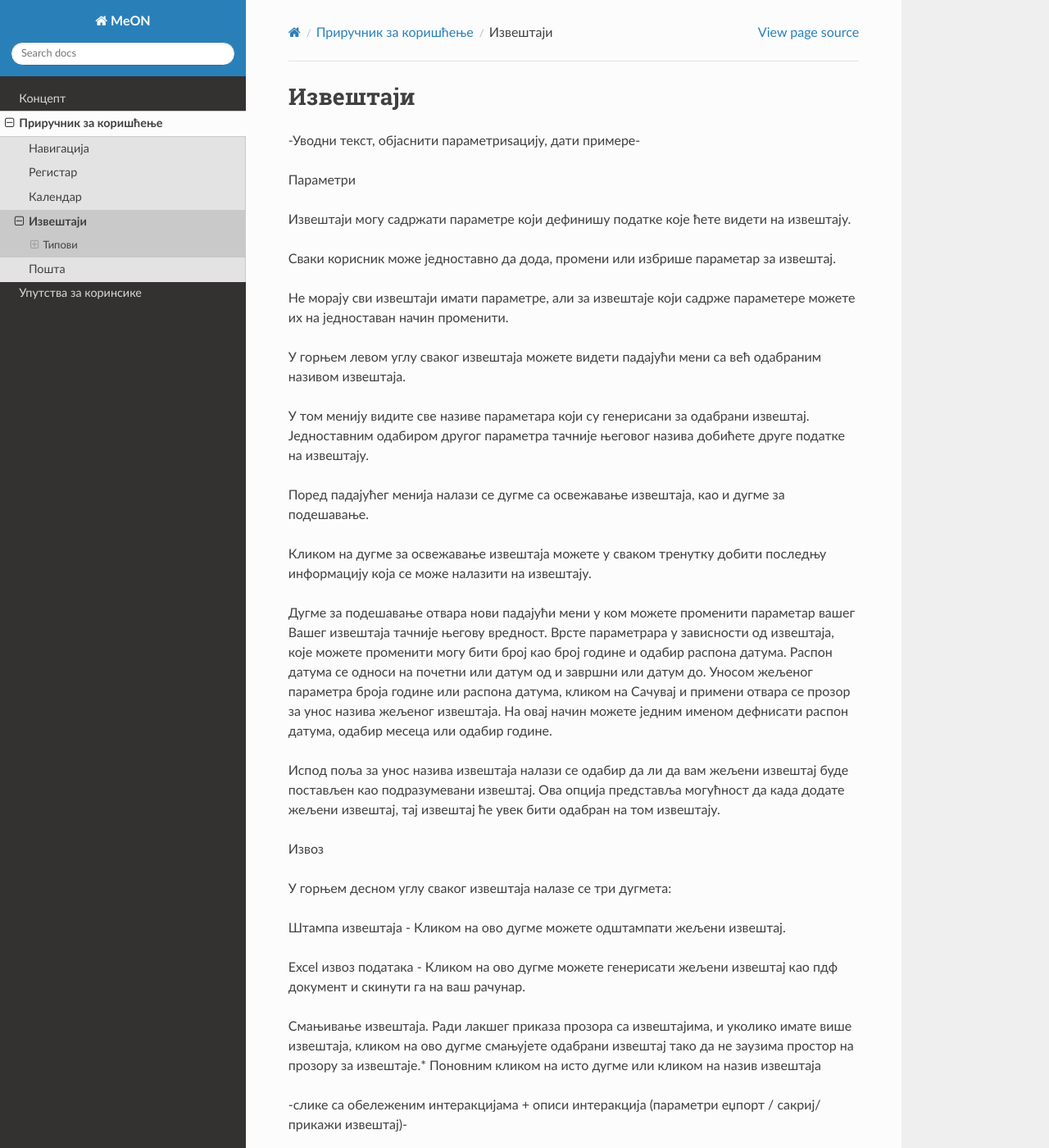
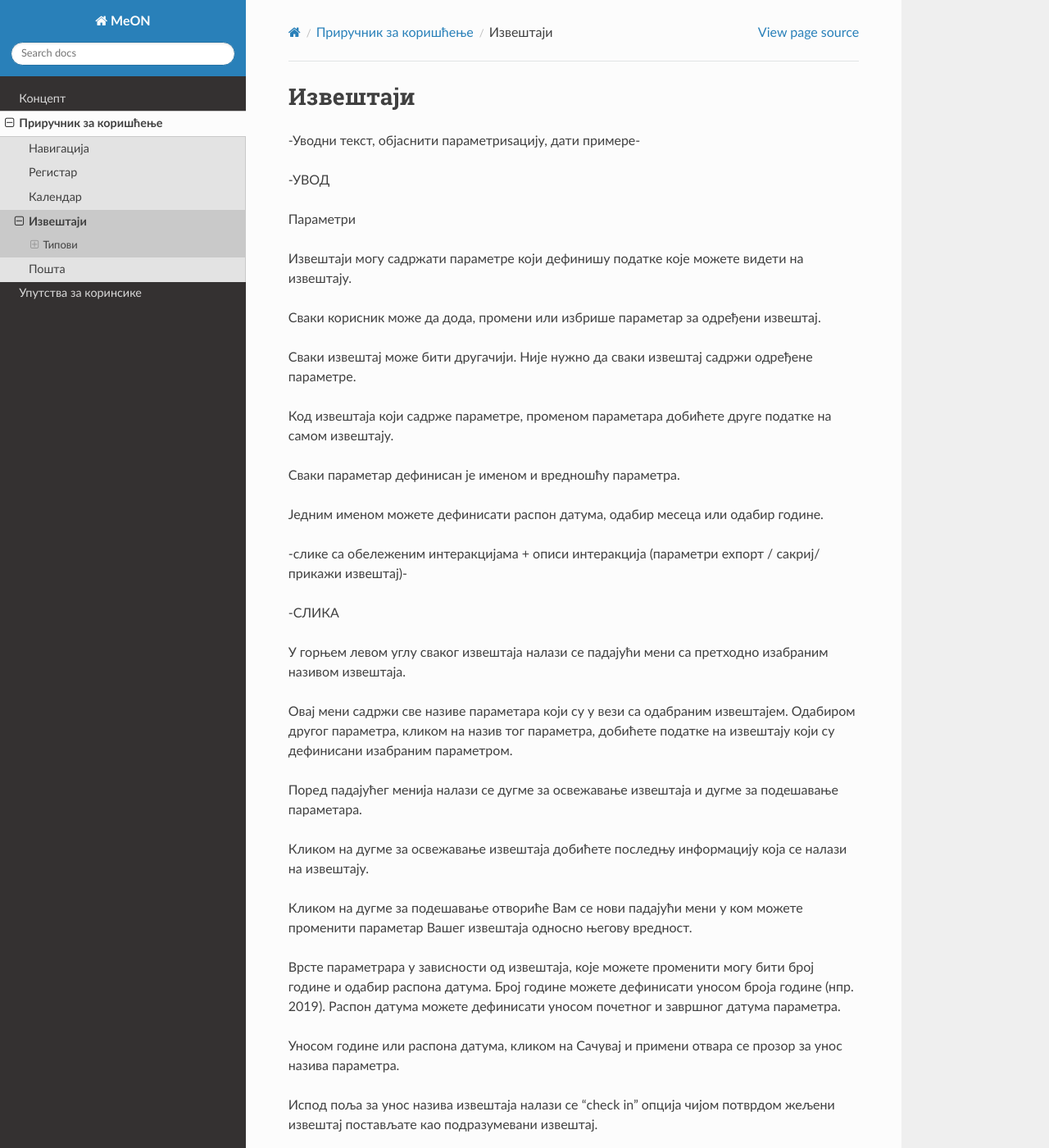
Before and after one commit to ismt-hub/MeON-Docs, a Sphinx documentation site: the page built from docs/prirucnik/izvestaji.rst, in a window 1280 px wide and 1400 px high. Shown: the whole window at 82% size. Built offline with Sphinx 7.4.7 and the Read the Docs theme 2.0.0, drawn with Linux system fonts in a browser that asks for light colours; some of the changed text lies outside the part shown.

Commit message:
Changed Izvestaji.srt

```diff
--- a/docs/prirucnik/izvestaji.rst
+++ b/docs/prirucnik/izvestaji.rst
@@ -3,98 +3,121 @@
 *********
 Извештаји
 *********
+
+
 -Уводни текст, објаснити параметриѕацију, дати примере-
+
+-УВОД
 
 Параметри
 
-Извештаји могу садржати параметре који дефинишу податке које ћете видети на извештају.
+Извештаји могу садржати параметре који дефинишу податке које можете видети на извештају.
 
-Сваки корисник може једноставно да дода, промени или избрише параметар за извештај.
+Сваки корисник може да дода, промени или избрише параметар за одређени извештај.
 
-Не морају сви извештаји имати параметре, али за извештаје који садрже параметере можете их на једноставан начин променити.
+Сваки извештај може бити другачији. Није нужно да сваки извештај садржи одређене параметре.
 
-У горњем левом углу сваког извештаја можете видети падајући мени са већ одабраним називом извештаја.
+Код извештаја који садрже параметре, променом параметара добићете друге податке на самом извештају.
 
-У том менију видите све називе параметара који су генерисани за одабрани извештај.
-Једноставним одабиром другог параметра тачније његовог назива добићете друге податке на извештају.
+Сваки параметар дефинисан је именом и вредношћу параметра.
 
-Поред падајућег менија налази се дугме са освежавање извештаја, као и дугме за подешавање.
-
-Кликом на дугме за освежавање извештаја можете у сваком тренутку добити последњу информацију која се може налазити на извештају.
-
-Дугме за подешавање отвара нови падајући мени у ком можете променити параметар вашег Вашег извештаја тачније његову вредност.
-Врсте параметрара у зависности од извештаја, које можете променити могу бити број као број године и одабир распона датума. Распон датума се односи на почетни или датум од и завршни или датум до.
-Уносом жељеног параметра броја године или распона датума, кликом на Сачувај и примени отвара се прозор за унос назива жељеног извештаја.
-На овај начин можете једним именом дефнисати распон датума, одабир месеца или одабир године.
-
-Испод поља за унос назива извештаја налази се одабир да ли да вам жељени извештај буде постављен као подразумевани извештај. Ова опција представља могућност да када додате жељени извештај, тај извештај ће увек бити одабран на том извештају.
-
-Извоз
-
-У горњем десном углу сваког извештаја налазе се три дугмета:
-
-Штампa извештаја - Кликом на ово дугме можете одштампати жељени извештај.
-
-Еxcel извоз података - Кликом на ово дугме можете генерисати жељени извештај као пдф документ и скинути га на ваш рачунар.
-
-Смањивање извештаја. Ради лакшег приказа прозора са извештајима, и уколико имате више извештаја, кликом на ово дугме смањујете одабрани извештај тако да не заузима простор на прозору за извештаје.*
-Поновним кликом на исто дугме или кликом на назив извештаја
+Једним именом можете дефинисати распон датума, одабир месеца или одабир године.
 
 
--слике са обележеним интеракцијама + описи интеракција (параметри еџпорт / сакриј/прикажи извештај)-
+-слике са обележеним интеракцијама + описи интеракција (параметри еxпорт / сакриј/прикажи извештај)-
 
-.. image:: ../_static/img/Izvestaji/izvestaji.png
-   :width: 600
-   :align: center
-
-Уводни текст - опис из презентације
-
-Овај део апликације садржи извештаје за одабрани ентитет. Ентитети
-
-screenshot sa obelezenim interakcijama + opisi interakcija
+-СЛИКА
 
 
+У горњем левом углу сваког извештаја налази се падајући мени са претходно изабраним називом извештаја.
+
+Овај мени садржи све називе параметара који су у вези са одабраним извештајем. Одабиром другог параметра, кликом на назив тог параметра, добићете податке на извештају који су дефинисани изабраним параметром.
+
+Поред падајућег менија налази се дугме за освежавање извештаја и дугме за подешавање параметара.
+
+Кликом на дугме за освежавање извештаја добићете последњу информацију која се налази на извештају.
+
+Кликом на дугме за подешавање отвориће Вам се нови падајући мени у ком можете променити параметар Вашег извештаја односно његову вредност.
+
+Врсте параметрара у зависности од извештаја, које можете променити могу бити  број године и одабир распона датума. Број године можете дефинисати уносом броја године (нпр. 2019).
+Распон датума можете дефинисати уносом почетног и завршног датума параметра.
+
+Уносом године или распона датума, кликом на Сачувај и примени отвара се прозор за унос назива параметра.
+
+Испод поља за унос назива извештаја налази се “check in” опција чијом потврдом жељени извештај постављате као подразумевани извештај.
+
+Овом потврдом жељени параметар извештаја постаје увек одабран на том извештају док се одабир не промени.
+
+
+У горњем десном углу сваког извештаја налази се:
+
+Дугме за штампу извештаја - Кликом на ово дугме можете одштампати жељени извештај.
+
+Дугме за извоз података - кликом на ово дугме можете генерисати жељени извештај као пдф документ и сачувати га на Вашем рачунару.
+
+Дугме за смањивање извештаја - кликом на ово дугме умањујете одабрани извештај, како не би заузимао простор на прозору за извештаје, и добијате прегледнији приказ прозора са извештајима. Поновним кликом на исто дугме вратићете извештај на претходну величину.
 
 
 Типови
 =========
 
-Испод можете видети типове извештаја које МеОн апликација:
-
+Типови извештаја Ме Он апликације:
+ * Ступчани графикон (bar chart)
+ * Табела
+ * Пита графикон (Pie chart)
+ * Кључни показатељ (KPI)
 
 
 Ступчани графикон (bar chart)
 ------------------------------
 
--Опис слика, дати потанцијалан пример (за шта је користан)-
+.. image:: ../_static/img/Izvestaji/bar_izvestaj.png
+   :width: 600
+   :align: center
 
-Ови типови извештаја су погодни када се користе на основу једне или више серија података.
 
-У конкретном примеру можемо видети реализацију набавки из плана, где плава боја представља реализовани износ. Црвена боја остатак износа који треба да се реализује. А сива вредност представља искоришћеност конкретне набавке.
+Ови типови извештаја погодни су када се користе на основу једне или више серија података. У сваком ступацу у извештају може бити приказано више вредности, односно више серија података. Уколико постоји више серија података, ступац ће бити подељен тако да приказује однос вредности добијених података.
+
+У примеру који следи можете видети ступчани извештај реализације свих набавки компаније за одређену годину. Свака набавка у овом извештају је представљена бојама које означавају следеће податке:
+
+Плава боја представља реализовани износ.
+Црвена боја остатак износа који треба да се реализује.
+Сива вредност представља искоришћеност конкретне набавке у процентима.
 
 Табела
 -------------------
 
--Опис слика, дати потанцијалан пример (за шта је користан)-
+.. image:: ../_static/img/Izvestaji/tabela_izvestaj.png
+   :width: 600
+   :align: center
 
-Табеларни извештаји представљају извештаје у којима се подаци приказују у табели. Најчешћа примена оваквих извештаја се може видети на ентитету Фактуре. На оваквом типу извештаја можете кликнути на број набавке као и на назив уговорне стране. Кликом на број набвке видећете детаље набавке. А кликом на назив уговорне стране детаље фактуре.
 
-У конкретном примеру на оваквом извештају можете видети све фактуре које нису плаћене. У самом извештају можете видети најбитније детаље факутре поред број набавке као и назива уговорне стране, као што су статус, износ, рок за плаћање и задужено лице.
+Табеларни извештаји представљају извештаје чији подаци су приказани у табели. Најчешћа примена оваквих извештаја може се видети на ентитету Фактуре.
+
+Пример: На оваквом извештају можете видети све Фактуре које нису плаћене. У самом извештају можете видети најбитније детаље Факутре - Статус, Износ, Рок за плаћање, Задужено лице, Број набавке и Назив уговорне стране.
+
+.. note:: На оваквом типу извештаја кликом на Број набавке приказаће Вам се детаљи набавке, а кликом на Назив уговорне стране приказаће Вам се детаљи фактуре.
 
 Пита графикон (Pie chart)
 --------------------------
 
--Опис слика, дати потанцијалан пример (за шта је користан)-
+.. image:: ../_static/img/Izvestaji/pita_izvestaj.png
+   :width: 600
+   :align: center
 
-Пита је тип извештаја који је најпогоднији за једноставне графиконе на којима приказујемо удео сваке од вредности. Вредност може бити приказана процентуално, као и бројчано.
+Пита графикон је тип извештаја који је најпогоднији за графички приказ једноставних извештаја на којима се приказује удео сваке од вредности.
 
-У конкретном примеру на оваквом извештају можемо приказати врсте поступака набавки.Б
+У зависности од података самог извештаја вредности могу бити приказане бројчано и процентуално.
+
+Пример: На овом извештају можете видети врсте поступака набавки, број набавки одређене врсте и процентуални однос сваке врсте у односу на све набавке.
 
 Кључни показатељ (KPI)
 -----------------------
 
--Опис слика, дати потанцијалан пример (за шта је користан)-
+.. image:: ../_static/img/Izvestaji/kpi_izvestaj.png
+   :width: 600
+   :align: center
 
-КПИ извештаји представљају тип извештаја који ефикасно визуализује кључне показатеље перформанси.
+Овај тип извештаја - КПИ (Key Performance Indicators) представља извештај у којем се ефикасно визуализују кључни показатељи перформанси. Компаније користе ове извештаје како би пратиле напредак пословања у односу на задате циљеве.
 
-У конкретном примеру на оваквом извештају можемо приказати успешност ваше компаније кроз на коначну реализацију набавки.
+На оваквом типу извештаја можете видети успешност ваше компаније кроз коначну реализацију набавки.
--- a/docs/prirucnik/navigacija.rst
+++ b/docs/prirucnik/navigacija.rst
@@ -26,6 +26,7 @@
 
 .. Tip:: Главном менију можете променити величину, кликом на икону која се налази у доњем левом углу главног менија. Тиме можете добити већи преглед радне површине.
 
+.. _moduli:
 
 Модули
 ------------
```
Also changed, not shown: docs/prirucnik/kalendar.rst (+8 -9 lines), docs/prirucnik/posta.rst (+21 -21 lines), docs/_static/img/Izvestaji/bar_izvestaj.png (added), docs/_static/img/Izvestaji/kpi_izvestaj.png (added), docs/_static/img/Izvestaji/pita_izvestaj.png (added), docs/_static/img/Izvestaji/tabela_izvestaj.png (added).
